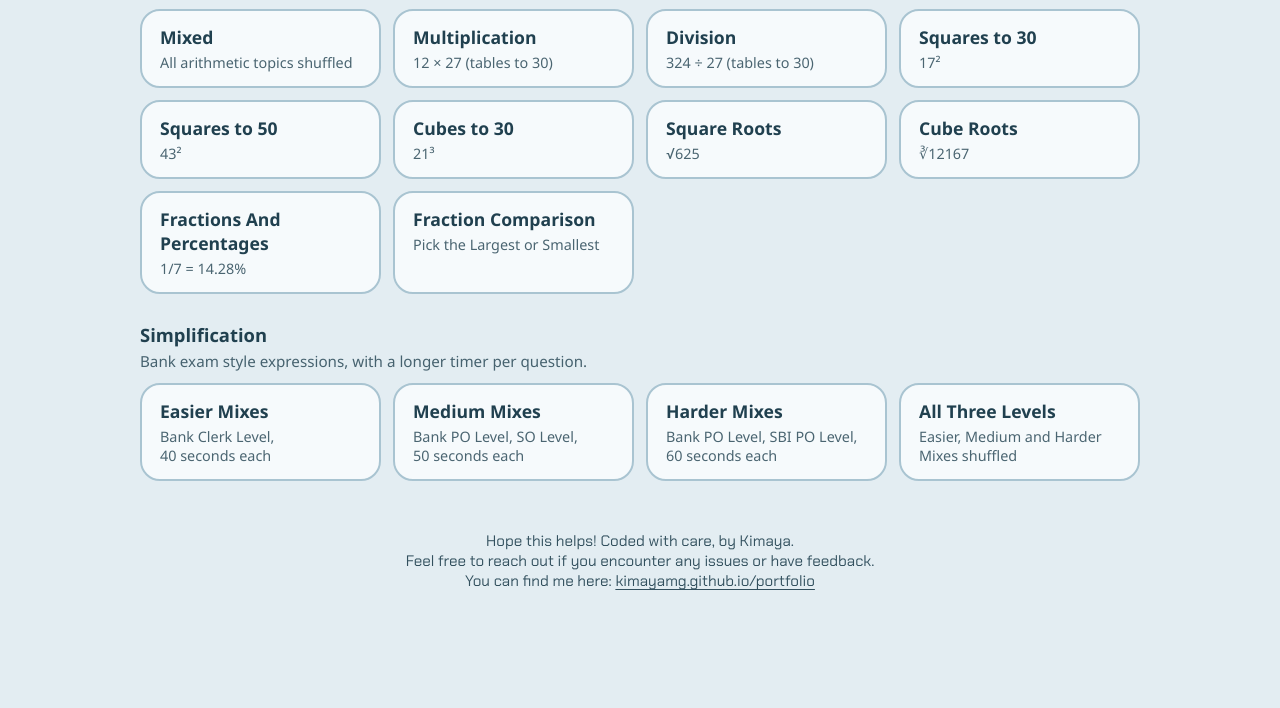
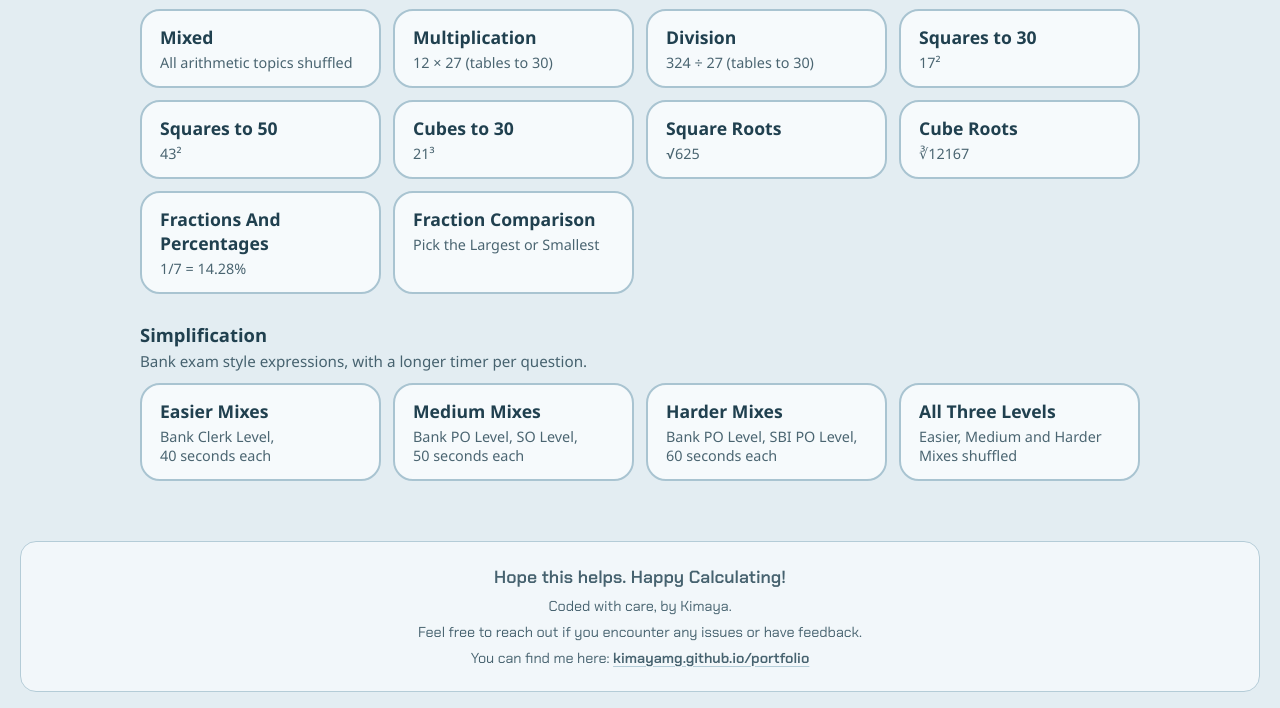
Before and after one commit to KimayaMG/Lemmarise, a plain HTML site: page index.html in a window 1280 px wide. Shown: the part 193-901 px from the top of the page. Before the commit the page ends 800 px from the top, so only its background shows below. Drawn offline with Linux system fonts and the light colour scheme.

Commit message:
Fourth Commit - Changed Footer

```diff
--- a/app.js
+++ b/app.js
@@ -269,16 +269,35 @@
         h("span", null)
       ),
       content,
+
       h(
         "footer",
         { className: "footer" },
-        "Hope this helps! Coded with care, by Kimaya. \n Feel free to reach out if you encounter any issues or have feedback. \n You can find me here: ",
         h(
-          "a",
-          { href: "https://kimayamg.github.io/portfolio/", target: "_blank", rel: "noopener noreferrer" },
-          "kimayamg.github.io/portfolio"
+          "div",
+          { className: "topic-label" },
+          "Hope this helps. Happy Calculating!"
+        ),
+        h(
+          "div",
+          null,
+          "Coded with care, by Kimaya.",
+          h("br"),
+          "Feel free to reach out if you encounter any issues or have feedback.",
+          h("br"),
+          "You can find me here: ",
+          h(
+            "a",
+            {
+              href: "https://kimayamg.github.io/portfolio/",
+              target: "_blank",
+              rel: "noopener noreferrer"
+            },
+            "kimayamg.github.io/portfolio"
+          )
         )
       )
+
     );
   }
 
--- a/index.html
+++ b/index.html
@@ -4,8 +4,7 @@
 <head>
   <meta charset="UTF-8" />
   <meta name="viewport" content="width=device-width, initial-scale=1.0" />
-  <meta name="description"
-    content="Lemmarise: quick arithmetic practice for government exams. Tables, division, squares, cubes and roots." />
+  <meta name="description" content="Lemmarise: A tool for quick arithmetic practice. Happy Calculating!" />
 
   <title>Lemmarise</title>
 
--- a/style.css
+++ b/style.css
@@ -234,8 +234,7 @@ body {
 .bubble:focus-visible,
 .next:focus-visible,
 .link:focus-visible,
-.topic:focus-visible,
-.footer a:focus-visible {
+.topic:focus-visible {
   outline: 3px solid currentColor;
   outline-offset: 3px;
 }
@@ -349,19 +348,47 @@ body {
   opacity: 0.8;
 }
 
+/* Footer */
+
+
+
 .footer {
   text-align: center;
-  font-size: 0.95rem;
-  padding-top: 12px;
-  opacity: 0.9;
+  font-size: 0.9rem;
+  line-height: 1.8;
+  padding: 20px 16px;
+  margin-top: 24px;
+  opacity: 0.8;
+  font-family: "Chakra Petch", sans-serif;
+  color: var(--q-text);
+  background: var(--q-bubble);
+  border: 1px solid var(--q-border);
+  border-radius: 16px;
   white-space: pre-line;
-  font-family: "Chakra Petch", sans-serif;
+  transition: background 0.2s ease, border-color 0.2s ease;
 }
 
 .footer a {
-  color: inherit;
+  color: var(--q-text);
+  font-weight: 600;
+  text-decoration: underline;
+  text-decoration-color: var(--q-border);
   text-underline-offset: 3px;
+  transition: background 0.2s ease, text-decoration-color 0.2s ease;
 }
+
+.footer a:hover {
+  background: var(--q-hover);
+  text-decoration-color: var(--q-text);
+}
+
+.footer a:focus-visible {
+  outline: 2px solid var(--q-text);
+  outline-offset: 4px;
+  border-radius: 3px;
+}
+
+
 
 @media (max-width: 420px) {
   .options {
```
